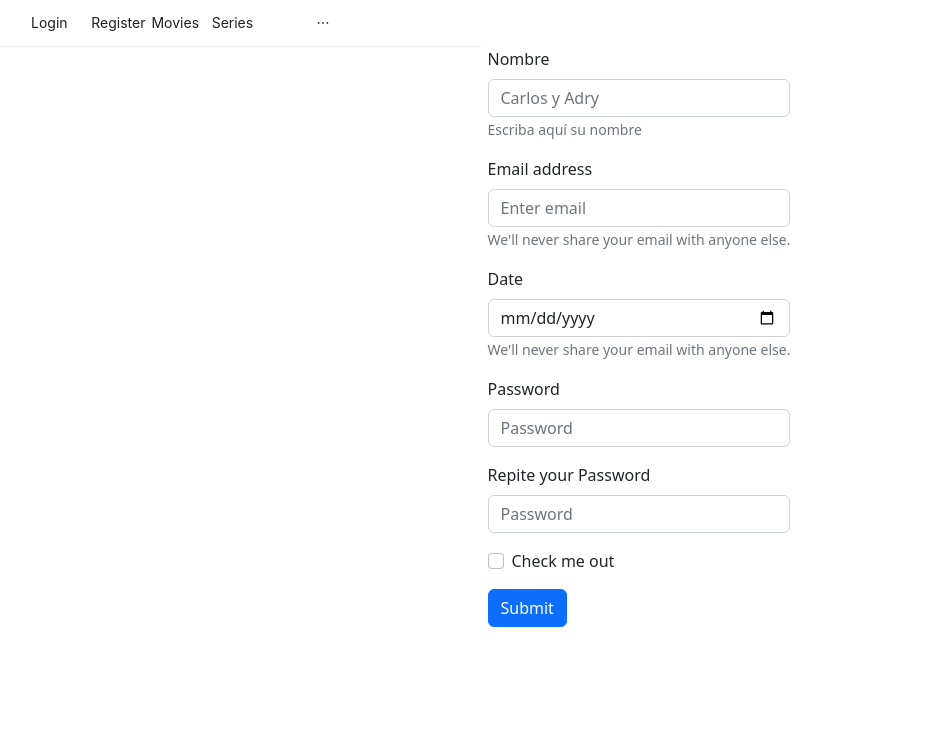
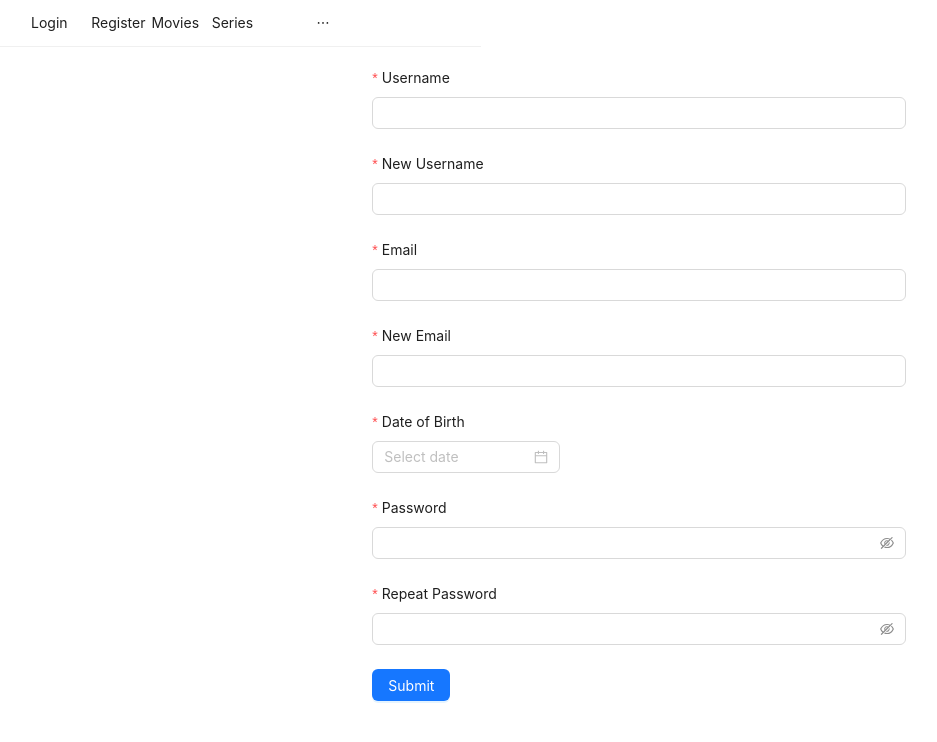
Before and after one commit to AdryDevs/react-front-connected-to-backend-database, a React (Create React App) app: page /Settings in a window 1280 px wide. Shown: the top 742 px of the page, without its empty margins (1-938 px from the left). Built offline with nearby package versions, Linux system fonts and the light colour scheme; no server answers.

Commit message:
nuevo Settings User con rows i cols

```diff
--- a/src/Containers/SettingsUser/SettingsUser.jsx
+++ b/src/Containers/SettingsUser/SettingsUser.jsx
@@ -1,65 +1,167 @@
-import Button from 'react-bootstrap/Button';
-import Form from 'react-bootstrap/Form';
+import "./SettingsUser.scss"
 import React from 'react';
-import 'bootstrap/dist/css/bootstrap.min.css';
-import Container from 'react-bootstrap/Container';
-import "./SettingsUser.scss"
+import { Button, Form, Input,DatePicker, Col, Row } from 'antd';
+const SettingsUser = () =>{
+    const onFinish = (values) => {
+        console.log('Success:', values);
+      };
+      const onFinishFailed = (errorInfo) => {
+        console.log('Failed:', errorInfo);
+      };
 
-import Row from 'react-bootstrap/Row';
-import Col from 'react-bootstrap/Col';
+    return (
+        <div className="principal">
+<br />
+<Row>
+    <Col xs={1} sm={2} md={6} lg={7}></Col>
+    <Col  xs={22} sm={20} md={12} lg={10}>
+    <Form className="register-form"
+      name="basic"
+      layout="vertical"
+      onFinish={onFinish}
+      onFinishFailed={onFinishFailed}
+      autoComplete="off"
+    >
+         <Form.Item
+        label="Username"
+        name="username"
+        hasFeedback
+        rules={[
+          {
+            required: true,
+            message: 'Please input your username!',
+          },
+        ]}
+      >
+        <Input />
+      </Form.Item>
+         <Form.Item
+        label=" New Username"
+        name=" new username"
+        hasFeedback
+        rules={[
+          {
+            required: true,
+            message: 'Please input your username!',
+          },
+        ]}
+      >
+        <Input />
+      </Form.Item>
+ <Form.Item
+        label="Email"
+        name="email"
+        hasFeedback
+        rules={[
+          {
+            required: true,
+            message: 'Please input your email!',
+          },
+          {
+            type: 'email',
+            message: 'The input is not valid E-mail!',
+          },
+        ]}
+      >
+        <Input />
+      </Form.Item>
+ <Form.Item
+        label="New Email"
+        name="new email"
+        hasFeedback
+        rules={[
+          {
+            required: true,
+            message: 'Please input your email!',
+          },
+          {
+            type: 'email',
+            message: 'The input is not valid E-mail!',
+          },
+        ]}
+      >
+        <Input />
+      </Form.Item>
 
+      <Form.Item
+        label="Date of Birth"
+        name="birthdate"
+        hasFeedback
+        rules={[
+          {
+            required: true,
+            message: 'Please input your username!',
+          },
+        ]}
+      >
+        <DatePicker/>
+      </Form.Item>
 
-function SettingsUser() {
-  return (
+      <Form.Item
+        label="Password"
+        name="password"
+        hasFeedback
+        rules={[
+          {
+            required: true,
+            message: 'Please input your password!',
+          },
+            {
+              pattern: /[?=.*[0-9]]*/,
+              message: "Password must contain a number!"
+            },
+            {
+              pattern: /[?=.*[a-z]]*/,
+              message: "Password must contain at least 1 lower case!"
+            },
+            {
+              pattern: /[?=.*[A-Z]]*/,
+              message: "Password must contain at least 1 upper case!"
+            },
+            {
+              pattern: /[[a-zA-Z0-9]{8,}]*/,
+              message: "Password must contain at least 8 characters!"
+            },
 
-    <div className='ContainerGeneral'>
-      <Row>
-       <Col>
-    <Form>
-      <Form.Group className="mb-3" controlId="formBasicName">
-        <Form.Label>Nombre</Form.Label>
-        <Form.Control type="text" placeholder="Carlos y Adry" />
-        <Form.Text className="text-muted">
-          Escriba aquí su nombre
-        </Form.Text>
-      </Form.Group>
-      <Form.Group className="mb-3" controlId="formBasicEmail">
-        <Form.Label>Email address</Form.Label>
-        <Form.Control type="email" placeholder="Enter email" />
-        <Form.Text className="text-muted">
-          We'll never share your email with anyone else.
-        </Form.Text>
-      </Form.Group>
-      <Form.Group className="mb-3" controlId="formBasicEmail">
-        <Form.Label>Date</Form.Label>
-        <Form.Control type="Date" placeholder="Enter email" />
-        <Form.Text className="text-muted">
-          We'll never share your email with anyone else.
-        </Form.Text>
-      </Form.Group>
+        ]}
+      >
+        <Input.Password />
+      </Form.Item>
 
-      <Form.Group className="mb-3" controlId="formBasicPassword">
-        <Form.Label>Password</Form.Label>
-        <Form.Control type="password" placeholder="Password" />
-      </Form.Group>
-      <Form.Group className="mb-3" controlId="formBasicCheckbox">
-      </Form.Group>
-      <Form.Group className="mb-3" controlId="formBasicPassword">
-        <Form.Label>Repite your Password</Form.Label>
-        <Form.Control type="password" placeholder="Password" />
-      </Form.Group>
-      <Form.Group className="mb-3" controlId="formBasicCheckbox">
-        <Form.Check type="checkbox" label="Check me out" />
-      </Form.Group>
-      <Button variant="primary" type="submit">
-        Submit
-      </Button>
+      <Form.Item
+        label="Repeat Password"
+        name="password2"
+        hasFeedback
+        rules={[
+          {
+            required: true,
+            message: 'Please repeat your password!',
+          },
+          ({ getFieldValue }) => ({
+            validator(_, value) {
+              if (!value || getFieldValue('password') === value) {
+                return Promise.resolve();
+              }
+              return Promise.reject(new Error('The two passwords that you entered do not match!'));
+            },
+          }),
+        ]}
+      >
+        <Input.Password />
+      </Form.Item>
+
+      <Form.Item>
+        <Button type="primary" htmlType="submit">
+          Submit
+        </Button>
+      </Form.Item>
     </Form>
     </Col>
-    </Row>
+
+    <Col xs={1} sm={2} md={6} lg={7}></Col>
+
+</Row>
     </div>
   );
 }
-
-
 export default SettingsUser;
--- a/src/Containers/SettingsUser/SettingsUser.scss
+++ b/src/Containers/SettingsUser/SettingsUser.scss
@@ -1,7 +1,10 @@
-
-.ContainerGeneral {
+.register-form{
+    display: flex;
+    flex-direction: column;
+    // border: 1px solid black;
+    padding: 40px,40px,10px,40px;
+  }
+  .principal{
+    height: 90vh;
     width: 100vw;
-    display: flex;
-    justify-content: center;
-    align-items: center;
-}
+  }
```
